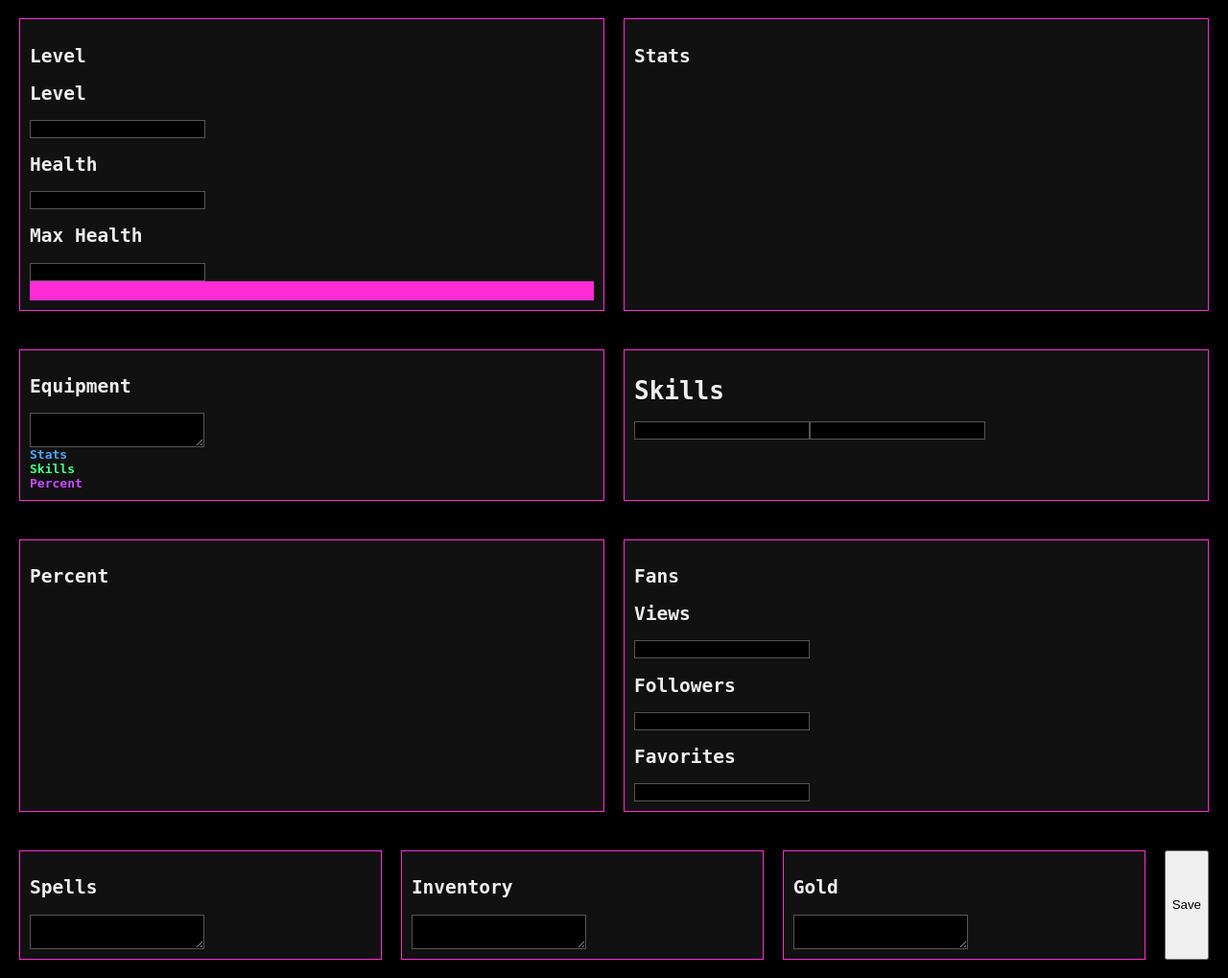
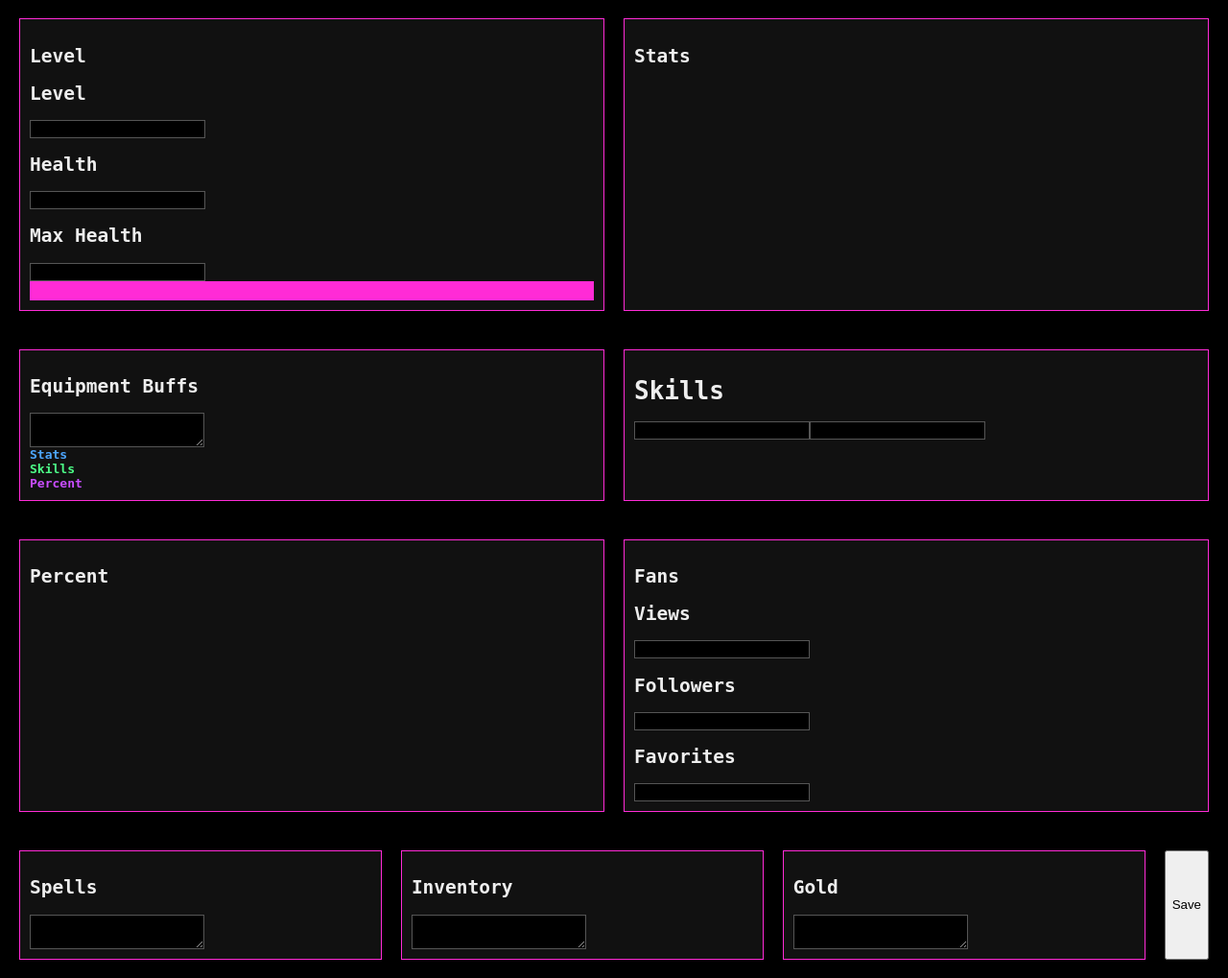
Before and after one commit to chancem5882-web/Dungeon-crawl, a Flask app: template templates/character.html in a window 1280 px wide. Shown: the part 70-1089 px from the top of the page at 96% size. Run offline with Flask 3, Linux system fonts and the light colour scheme; the template is opened without the code that fills it, so the values that code supplies are empty.

Commit message:
Update character.html

```diff
--- a/templates/character.html
+++ b/templates/character.html
@@ -52,7 +52,7 @@
 <div class="container">
 
 <div class="panel">
-<h2>Equipment</h2>
+<h2>Equipment Buffs</h2>
 <textarea name="equipment" id="equip">{{meta[7]}}</textarea>
 
 <div id="preview"></div>
```
